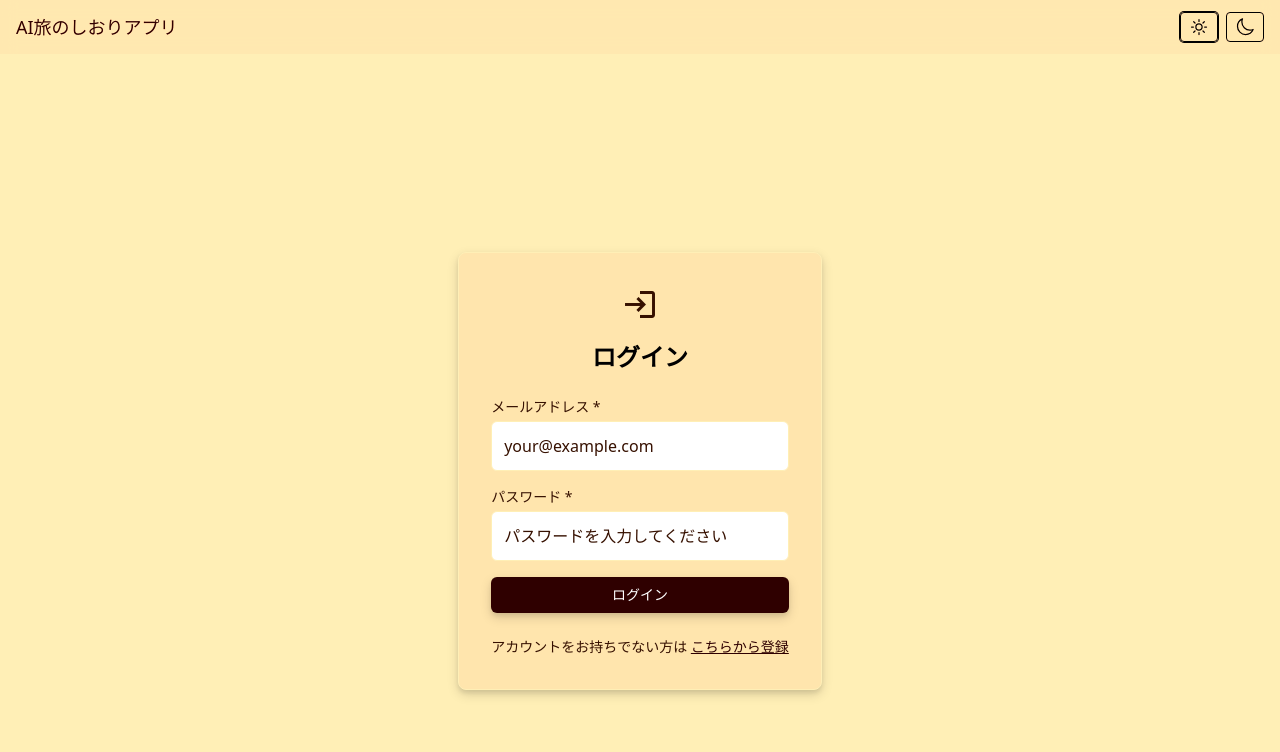
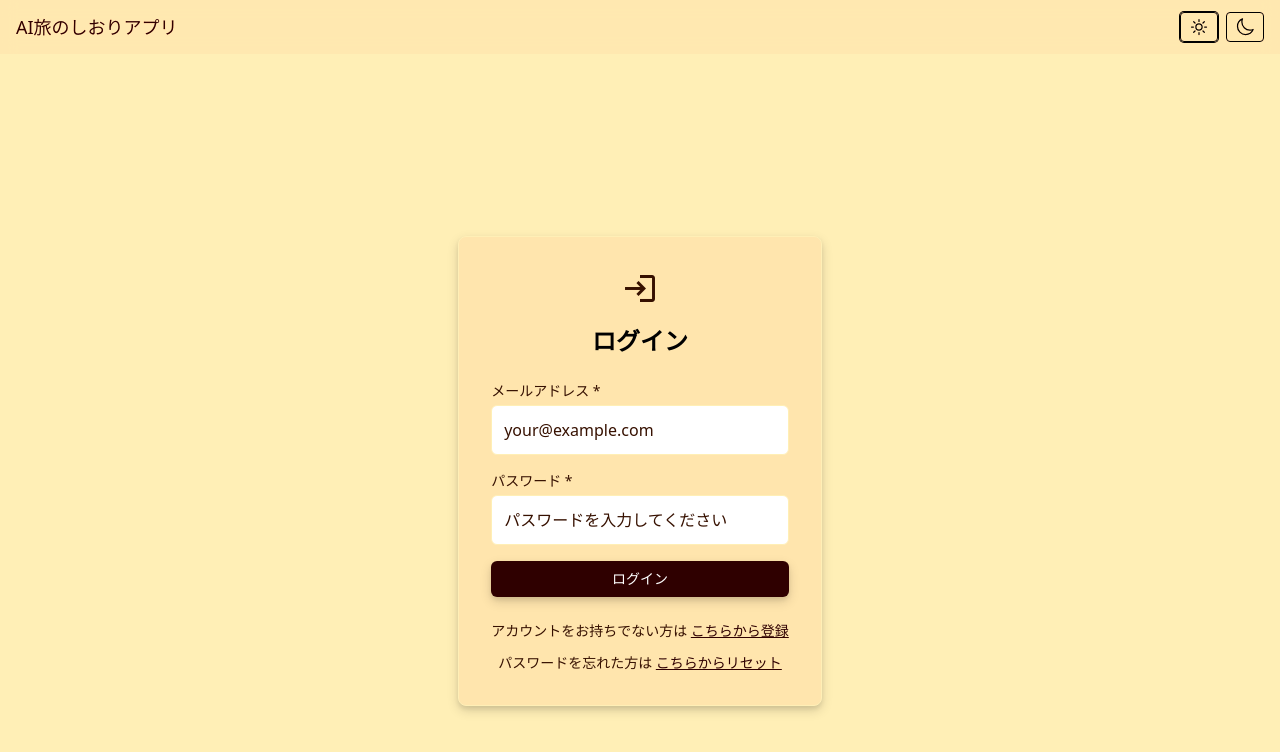
Before and after one commit to beita-1024/trip-shiori, a Next.js app in the folder frontend/: page /login in a window 1280 px wide. Shown: the top 752 px of the page. Built offline with nearby package versions, Linux system fonts and the light colour scheme.

Commit message:
feat(frontend): ログイン画面にパスワードリセットリンクを追加

```diff
--- a/frontend/src/app/login/LoginFeature.tsx
+++ b/frontend/src/app/login/LoginFeature.tsx
@@ -241,6 +241,21 @@ export default function LoginFeature() {
             </button>
           </p>
         </div>
+
+        {/* パスワードリセットページへのリンク */}
+        <div className="mt-3 text-center">
+          <p className="text-muted text-sm">
+            パスワードを忘れた方は{" "}
+            <button
+              type="button"
+              onClick={() => router.push("/forgot-password")}
+              className="text-accent hover:text-accent-hover underline"
+              disabled={isSubmitting}
+            >
+              こちらからリセット
+            </button>
+          </p>
+        </div>
       </Card>
     </section>
   );
```
